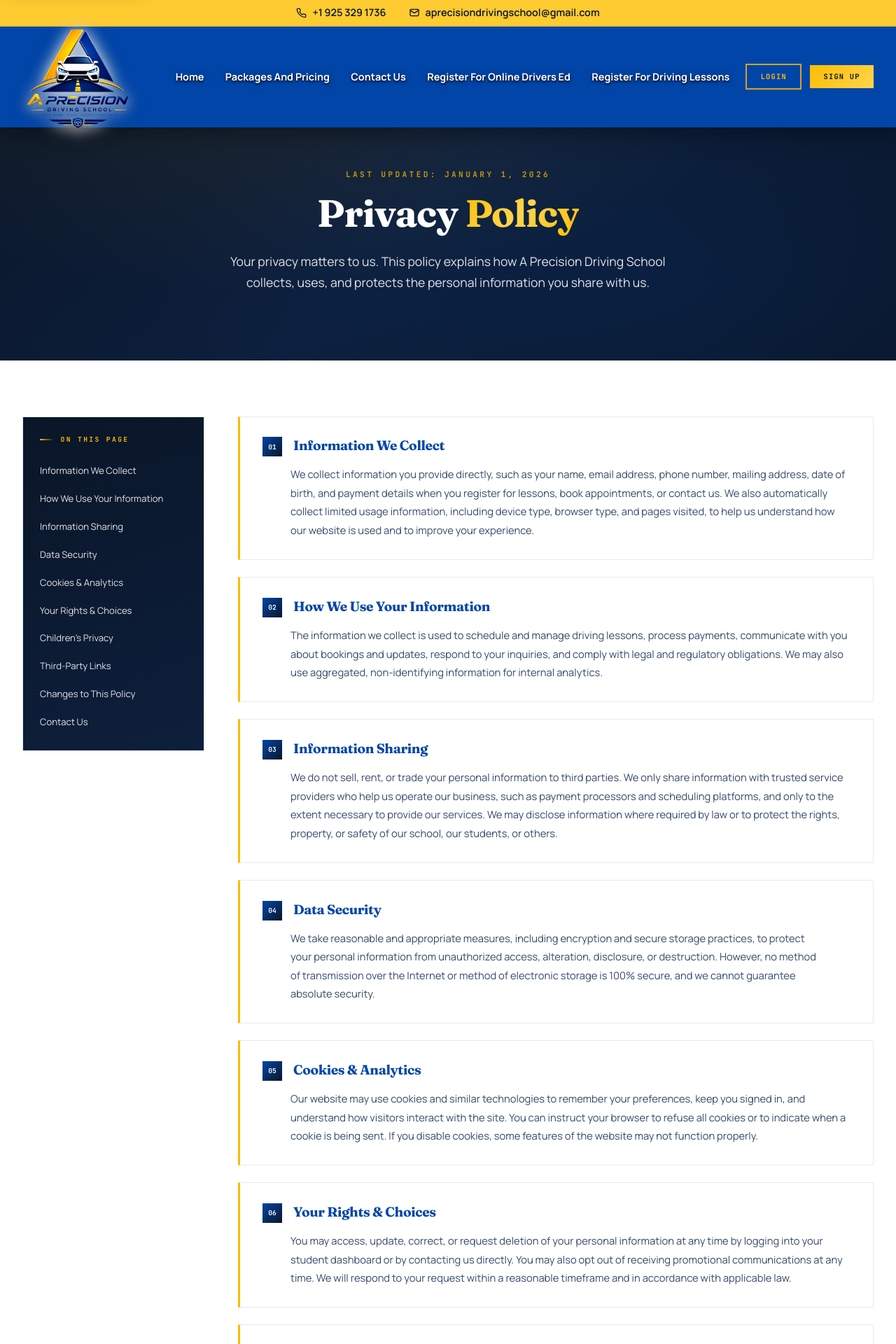
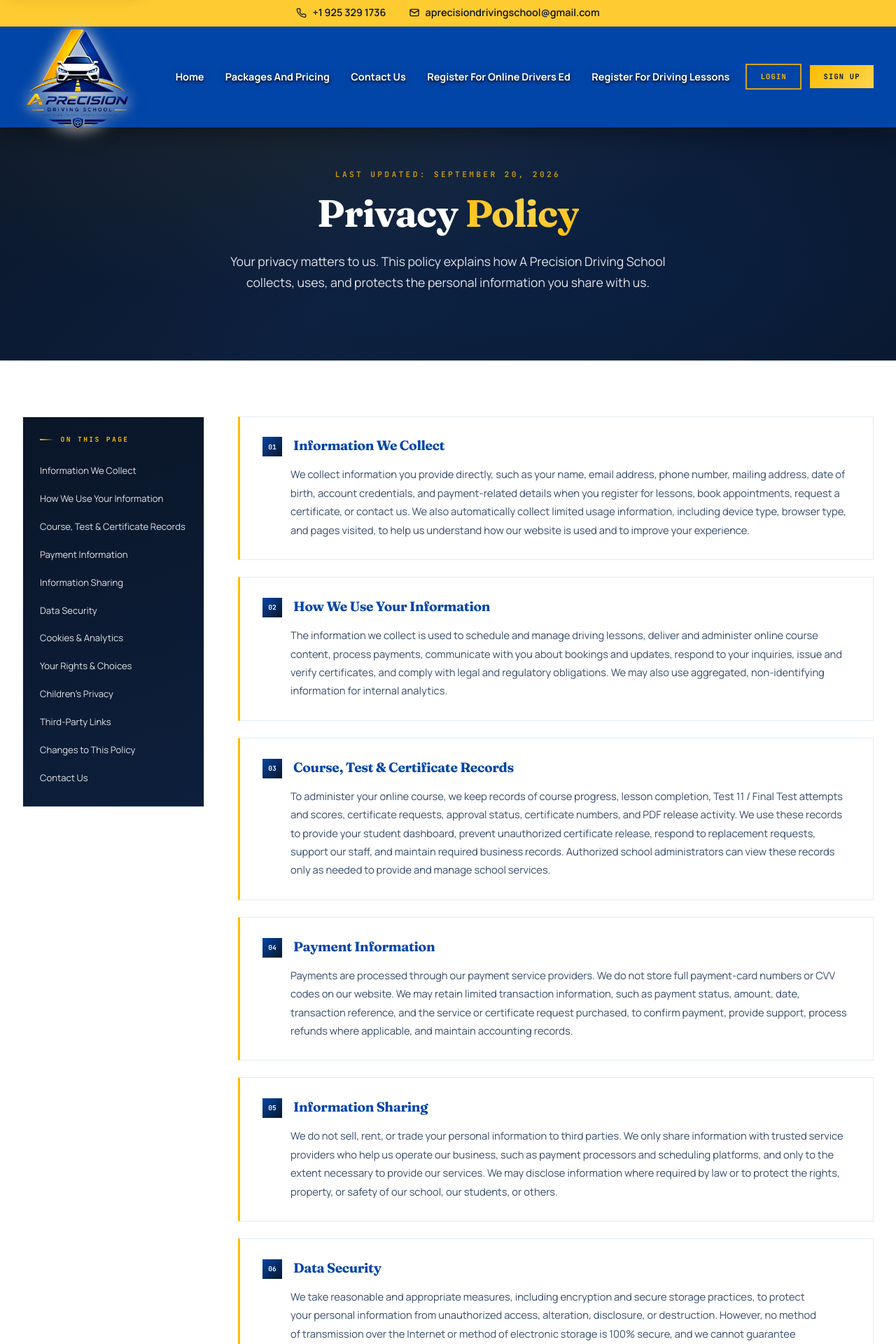
Before and after one commit to KAKOLY-AKHTER/driving-school, a React (Vite) app: page /privacy-policy in a window 1280 px wide. Shown: the top 1920 px of the page at 70% size. Built offline with nearby package versions, Linux system fonts and the light colour scheme; no server answers.

Commit message:
mirror polise

```diff
--- a/src/pages/OnlineEducationCoursePage.jsx
+++ b/src/pages/OnlineEducationCoursePage.jsx
@@ -149,7 +149,7 @@ function ChapterTest({ testNumber, questions, isFinal = false, isPassed = false,
   return (
     <article className="oe-live-test">
       <div className="oe-live-test-heading"><span>Test</span><h3>{isFinal ? 'Final Test' : `Chapter ${testNumber}`}</h3><div className="oe-pen-animation"><img src="/pen.png" alt="Pen writing a test" /></div></div>
-      <p className="oe-live-test-instructions">{isFinal ? "This final exam contains randomized questions. You will be given 60 minutes to successfully complete it. If you fail the test you will be required to take it again and a different set of questions will be shown. If you don't pass the test after the 2nd try with a passing grade of at least 70% then you will be required to take another 400 minute traffic school course." : 'Select the appropriate answer for each question. When you are done click the grade the test button to submit your answers and find out your test score which will be shown at the bottom of the page, if you receive a score below 75% you will be able to reread the information you missed. You will then be required to take a new test until you pass.'}</p>
+      <p className="oe-live-test-instructions">{isFinal ? `This Final Test contains ${questions.length} randomized questions. Answer every question and earn at least ${passingScore} correct answers (${Math.round((passingScore / questions.length) * 100)}%) to pass. If you do not pass, review the course material and start a new test; a different set of questions may be shown.` : 'Select the appropriate answer for each question. When you are done click the grade the test button to submit your answers and find out your test score which will be shown at the bottom of the page, if you receive a score below 75% you will be able to reread the information you missed. You will then be required to take a new test until you pass.'}</p>
       <div className="oe-live-test-list">
         {questions.map((question, questionIndex) => (
           <fieldset className="oe-live-question" key={question.id}>
--- a/src/pages/PrivacyPolicyPage.jsx
+++ b/src/pages/PrivacyPolicyPage.jsx
@@ -13,11 +13,19 @@ const DARK_MID = '#0d1f3c'
 const SECTIONS = [
   {
     title: 'Information We Collect',
-    body: 'We collect information you provide directly, such as your name, email address, phone number, mailing address, date of birth, and payment details when you register for lessons, book appointments, or contact us. We also automatically collect limited usage information, including device type, browser type, and pages visited, to help us understand how our website is used and to improve your experience.',
+    body: 'We collect information you provide directly, such as your name, email address, phone number, mailing address, date of birth, account credentials, and payment-related details when you register for lessons, book appointments, request a certificate, or contact us. We also automatically collect limited usage information, including device type, browser type, and pages visited, to help us understand how our website is used and to improve your experience.',
   },
   {
     title: 'How We Use Your Information',
-    body: 'The information we collect is used to schedule and manage driving lessons, process payments, communicate with you about bookings and updates, respond to your inquiries, and comply with legal and regulatory obligations. We may also use aggregated, non-identifying information for internal analytics.',
+    body: 'The information we collect is used to schedule and manage driving lessons, deliver and administer online course content, process payments, communicate with you about bookings and updates, respond to your inquiries, issue and verify certificates, and comply with legal and regulatory obligations. We may also use aggregated, non-identifying information for internal analytics.',
+  },
+  {
+    title: 'Course, Test & Certificate Records',
+    body: 'To administer your online course, we keep records of course progress, lesson completion, Test 11 / Final Test attempts and scores, certificate requests, approval status, certificate numbers, and PDF release activity. We use these records to provide your student dashboard, prevent unauthorized certificate release, respond to replacement requests, support our staff, and maintain required business records. Authorized school administrators can view these records only as needed to provide and manage school services.',
+  },
+  {
+    title: 'Payment Information',
+    body: 'Payments are processed through our payment service providers. We do not store full payment-card numbers or CVV codes on our website. We may retain limited transaction information, such as payment status, amount, date, transaction reference, and the service or certificate request purchased, to confirm payment, provide support, process refunds where applicable, and maintain accounting records.',
   },
   {
     title: 'Information Sharing',
@@ -33,7 +41,7 @@ const SECTIONS = [
   },
   {
     title: 'Your Rights & Choices',
-    body: 'You may access, update, correct, or request deletion of your personal information at any time by logging into your student dashboard or by contacting us directly. You may also opt out of receiving promotional communications at any time. We will respond to your request within a reasonable timeframe and in accordance with applicable law.',
+    body: 'You may access, update, correct, or request deletion of your personal information by logging into your student dashboard or by contacting us directly. You may also opt out of promotional communications at any time. Some information, including payment, course-completion, Final Test, and certificate records, may need to be retained to meet legal, regulatory, fraud-prevention, accounting, or school-record obligations. We will respond to requests within a reasonable timeframe and in accordance with applicable law.',
   },
   {
     title: 'Children\u2019s Privacy',
@@ -53,7 +61,7 @@ const SECTIONS = [
   },
 ]
 
-const LAST_UPDATED = 'January 1, 2026'
+const LAST_UPDATED = 'September 20, 2026'
 
 export default function PrivacyPolicyPage() {
   usePageMeta(
--- a/src/pages/TermsPage.jsx
+++ b/src/pages/TermsPage.jsx
@@ -24,12 +24,24 @@ const SECTIONS = [
     body: 'To enroll in our programs, you must provide accurate, current, and complete information during registration. You are responsible for maintaining the confidentiality of your account credentials and for all activities that occur under your account. You must be at least 16 years of age or have parental consent to use our services.',
   },
   {
+    title: 'Account Security & Authorized Use',
+    body: 'Keep your account email and password confidential and do not share them with another person. You are responsible for activity performed through your account unless you promptly report suspected unauthorized access. Do not use another student’s account, submit course work or tests for another person, or attempt to alter a course, test, payment, or certificate record. Contact us immediately if you believe your account has been compromised. We may suspend, secure, or investigate an account where we reasonably believe there is unauthorized access, fraud, or misuse. School staff will not ask you to send your password by email, text message, or phone call.',
+  },
+  {
+    title: 'Minor Students & Parental Consent',
+    body: 'A student under the age of 18 may use our services only with the involvement and consent of a parent or legal guardian. The parent or guardian is responsible for providing accurate registration and contact information, reviewing applicable program requirements, and supervising the minor’s account where appropriate. By registering or paying for a minor, the parent or guardian confirms that they are authorized to provide the information and consent required for the student’s enrollment. We may contact the parent or guardian about scheduling, payments, progress, safety, or certificate-related matters when appropriate or required.',
+  },
+  {
     title: 'Pricing & Payments',
     body: 'All prices are displayed in U.S. Dollars. Tuition and lesson fees are due at the time of booking or as otherwise agreed. We accept payment through our secure checkout. Refunds are governed by our refund policy, and no refund is issued once a course or lesson package has been substantially completed. Any applicable taxes or fees will be shown at checkout.',
   },
   {
     title: 'Certificates & Duplicate Certificates',
     body: 'A course-completion certificate is released only after the required course work is completed, a passing Test 11 / Final Test result is recorded in the student account, and the request is approved by the school. Every released certificate receives a unique certificate number and is available in the student portal as a PDF. An account holder may request a duplicate certificate by using the original account email and password; the duplicate-certificate fee is shown at checkout. Duplicate requests are reviewed before release and receive their own certificate number. A duplicate certificate does not cancel or invalidate the original certificate unless we notify you otherwise. Certificate fees are non-refundable once a request has been approved, issued, or made available for download, except where required by law. We may hold, correct, or cancel a certificate record if payment is reversed, required information is inaccurate, fraud or account misuse is suspected, or issuance would violate applicable law or regulatory requirements. Please contact us promptly if you need a correction.',
+  },
+  {
+    title: 'Final Test Policy',
+    body: 'Test 11, the Final Test, is a 25-question knowledge assessment drawn from the online driver education curriculum. Students must answer every question and receive at least 19 correct answers (75%) to pass. Questions are randomized for each attempt, so a retake may show a different set of questions. A passing result is recorded in the student account and is required before the school can approve a course-completion certificate. Students who do not pass may review the course material and retake the assessment. We may review, correct, or invalidate a result where there is a technical error, inaccurate account information, suspected fraud, misuse, or another reason that compromises the integrity of the assessment. A Final Test result does not itself guarantee certificate issuance; the certificate process and school approval requirements still apply.',
   },
   {
     title: 'Cancellations & Rescheduling',
```
